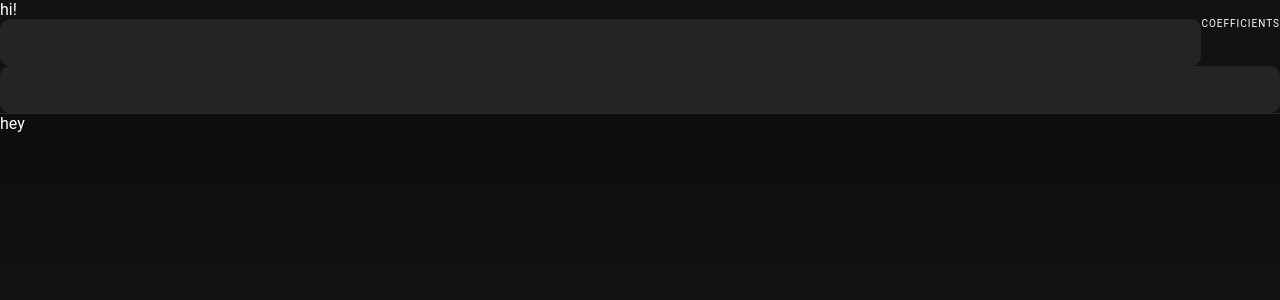
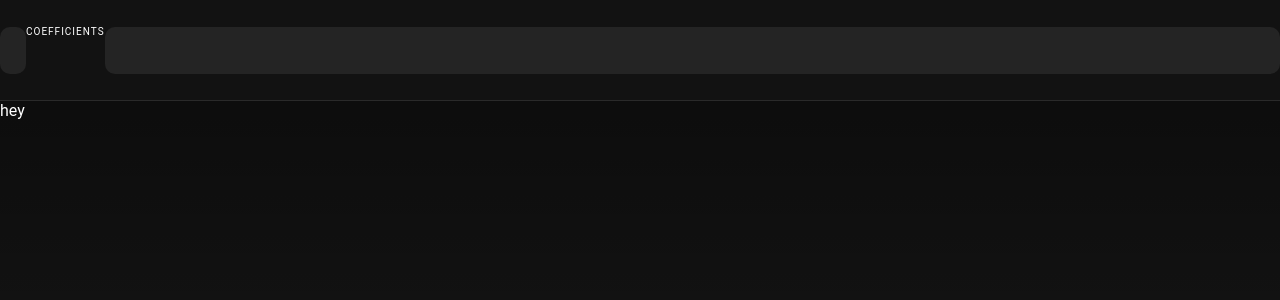
Before and after one commit to marqroldan/numericalmethods, a React app: page / in a window 1280 px wide. Shown: the top 300 px of the page. Built offline with nearby package versions, Linux system fonts and the light colour scheme.

Commit message:
Removed extra text and adjusted stylling

```diff
--- a/src/components/Header/index.tsx
+++ b/src/components/Header/index.tsx
@@ -2,12 +2,7 @@ import './styles.scss';
 import React from 'react';
 
 export default class Header extends React.PureComponent {
-    render() {
-        return (
-            <header className={'headerMain'} >
-                hi!
-                {this.props.children}
-            </header>
-        )
-    }
+  render() {
+    return <header className={'headerMain'}>{this.props.children}</header>;
+  }
 }
--- a/src/components/Header/styles.scss
+++ b/src/components/Header/styles.scss
@@ -1,6 +1,9 @@
 header {
-    &.headerMain{
-        min-height: 100px;
-        border-bottom: 1px solid rgba(255,255,255,0.1);
-    }
+  &.headerMain {
+    min-height: 100px;
+    border-bottom: 1px solid rgba(255, 255, 255, 0.1);
+    display: flex;
+    justify-content: space-between;
+    align-items: center;
+  }
 }
```
